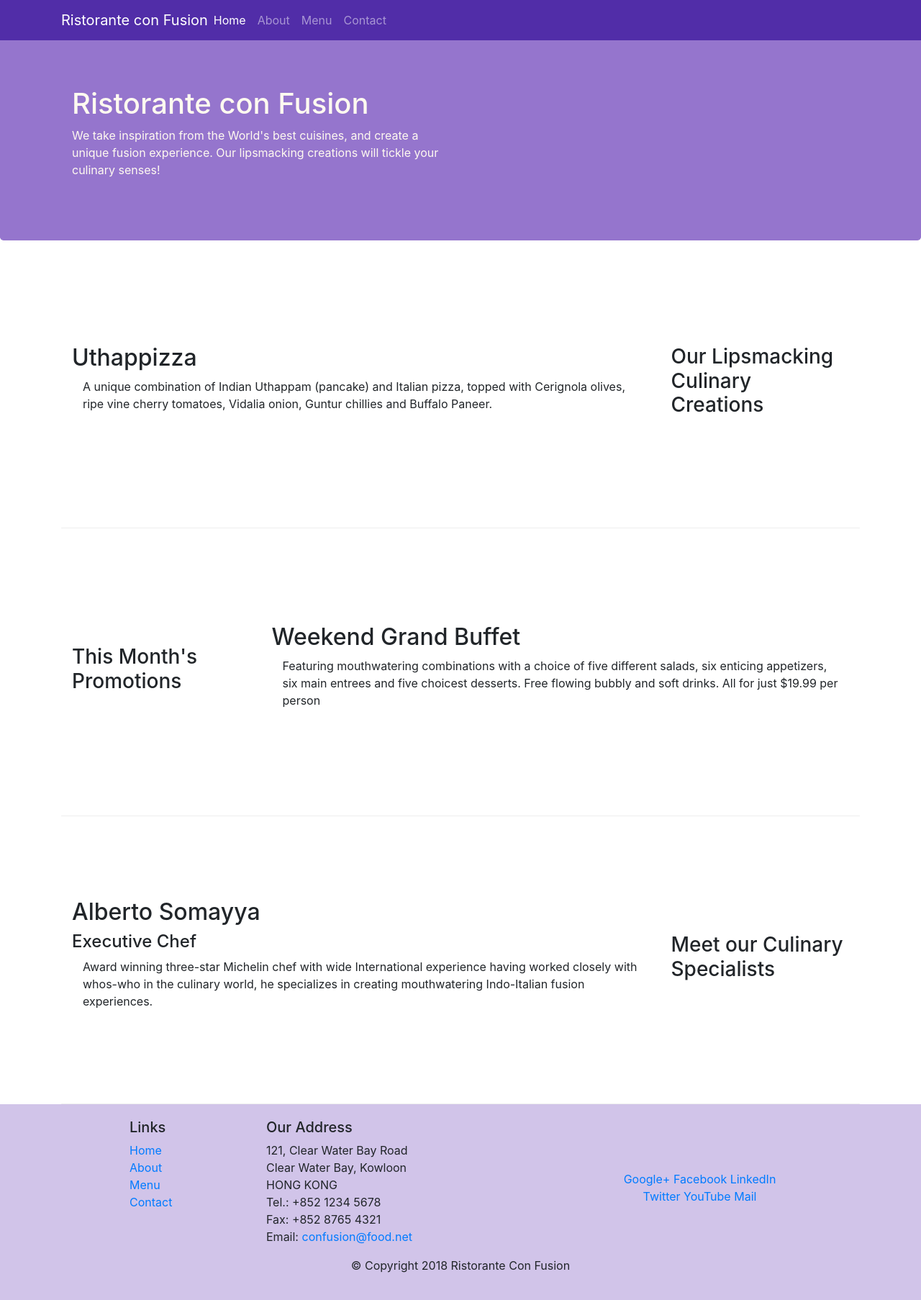
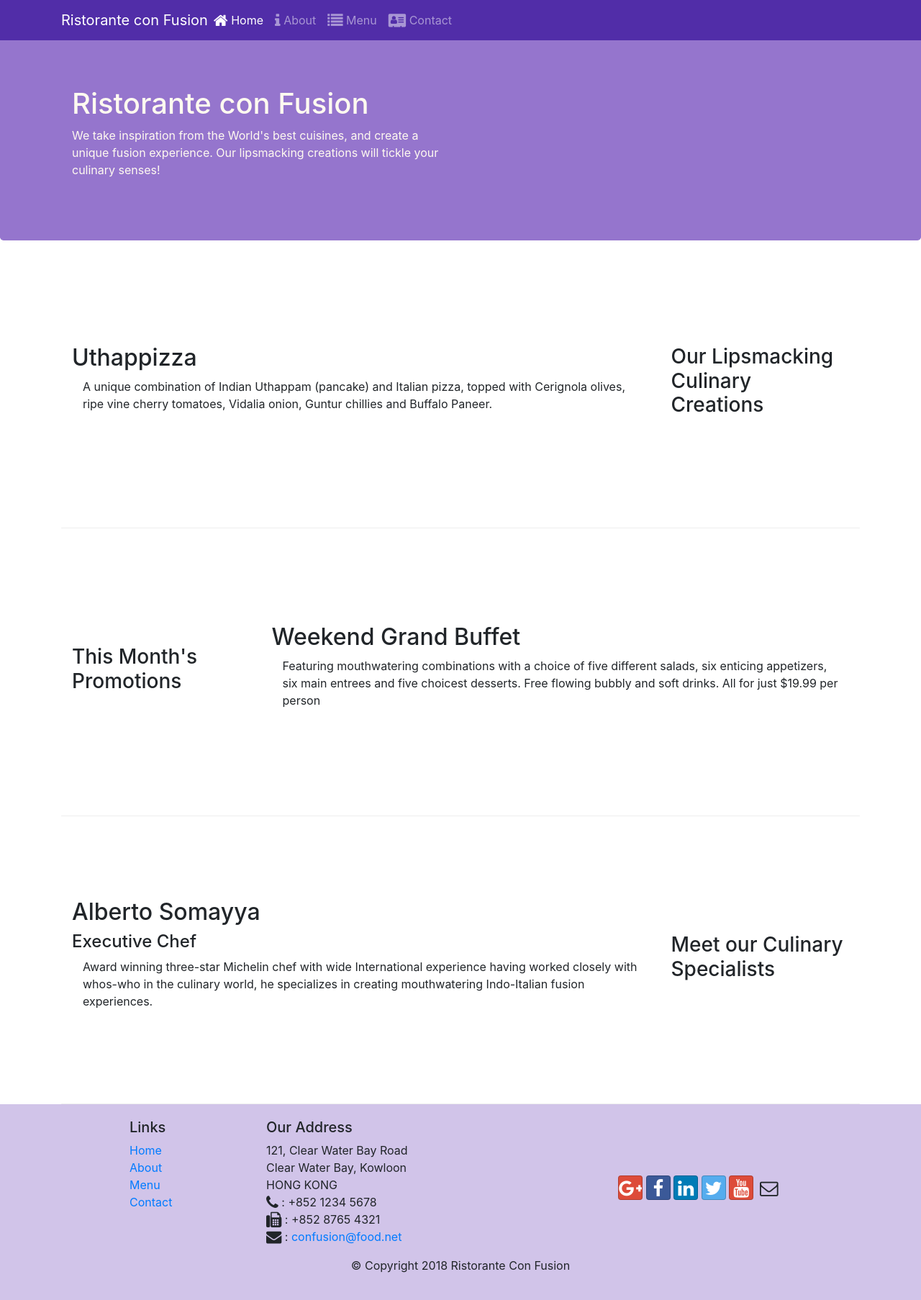
Before and after one commit to Eferigho/Bootstrap4-tutorial-, a website: page index.html in a window 1280 px wide. Shown: the whole page at 72% size. Drawn offline with nearby package versions, Linux system fonts and the light colour scheme.

Commit message:
Icon font

```diff
--- a/index.html
+++ b/index.html
@@ -11,6 +11,8 @@
      <!-- Bootstrap CSS -->
      <link rel="stylesheet" href="node_modules/bootstrap/dist/css/bootstrap.min.css">
      <link rel ="stylesheet" href="css/styles.css">
+     <link rel = "stylesheet" href="node_modules/font-awesome/css/font-awesome.min.css">
+     <link rel = "stylesheet" href="node_modules/bootstrap-social/bootstrap-social.css">
 </head>
 
 <body>
@@ -22,10 +24,10 @@
         <a class="navbar-brand mr-auto" href="#">Ristorante con Fusion</a>
         <div class="collapse navbar-collapse" id="Navbar">
             <ul class="navbar-nav mr-auto">
-                <li class="nav-item active"><a class="nav-link" href="#">Home</a></li>
-                <li class="nav-item"><a class="nav-link" href="/aboutus.html">About</a></li>
-                <li class="nav-item"><a class="nav-link" href="#">Menu</a></li>
-                <li class="nav-item"><a class="nav-link" href="#">Contact</a></li>
+                <li class="nav-item active"><a class="nav-link" href="#"><span class="fa fa-home fa-lg"></span> Home</a></li>
+                <li class="nav-item"><a class="nav-link" href="/aboutus.html"><span class="fa fa-info fa-lg"></span> About</a></li>
+                <li class="nav-item"><a class="nav-link" href="#"><span class="fa fa-list fa-lg"></span> Menu</a></li>
+                <li class="nav-item"><a class="nav-link" href="#"><span class="fa fa-address-card fa-lg"></span> Contact</a></li>
             </ul>
         </div>
 
@@ -103,19 +105,19 @@
 		              121, Clear Water Bay Road<br>
 		              Clear Water Bay, Kowloon<br>
 		              HONG KONG<br>
-		              Tel.: +852 1234 5678<br>
-		              Fax: +852 8765 4321<br>
-		              Email: <a href="mailto:confusion@food.net">confusion@food.net</a>
+		              <i class="fa fa-phone fa-lg"></i> : +852 1234 5678<br>
+                      <i class="fa fa-fax fa-lg"></i> : +852 8765 4321<br>
+                      <i class="fa fa-envelope fa-lg"></i> : <a href="mailto:confusion@food.net">confusion@food.net</a>
 		           </address>
                 </div>
                 <div class="col-12 col-sm-3 align-self-center">
                     <div class="text-center">
-                        <a href="http://google.com/+">Google+</a>
-                        <a href="http://www.facebook.com/profile.php?id=">Facebook</a>
-                        <a href="http://www.linkedin.com/in/">LinkedIn</a>
-                        <a href="http://twitter.com/">Twitter</a>
-                        <a href="http://youtube.com/">YouTube</a>
-                        <a href="mailto:">Mail</a>
+                        <a class="btn btn-social-icon btn-google" href="http://google.com/+"><i class="fa fa-google-plus fa-lg"></i></a>
+                        <a class="btn btn-social-icon btn-facebook"href="http://www.facebook.com/profile.php?id="><i class="fa fa-facebook fa-lg"></i></a>
+                        <a class="btn btn-social-icon btn-linkedin"href="http://www.linkedin.com/in/"><i class="fa fa-linkedin fa-lg"></i></a>
+                        <a class="btn btn-social-icon btn-twitter" href="http://twitter.com/"><i class="fa fa-twitter fa-lg"></i></a>
+                        <a class="btn btn-social-icon btn-google" href="http://youtube.com/"><i class="fa fa-youtube fa-lg"></i></a>
+                        <a class="btn btn-social-icon " href="mailto:"><i class="fa fa-envelope-o fa-lg"></i></a>
                     </div>
                 </div>
            </div>
--- a/package.json
+++ b/package.json
@@ -15,6 +15,8 @@
   },
   "dependencies": {
     "bootstrap": "^4.5.0",
+    "bootstrap-social": "^5.1.1",
+    "font-awesome": "^4.7.0",
     "jquery": "^3.5.1",
     "popper.js": "^1.12.9"
   }
```
Also changed, not shown: aboutus.html (+18 -15 lines), 1 other file.
